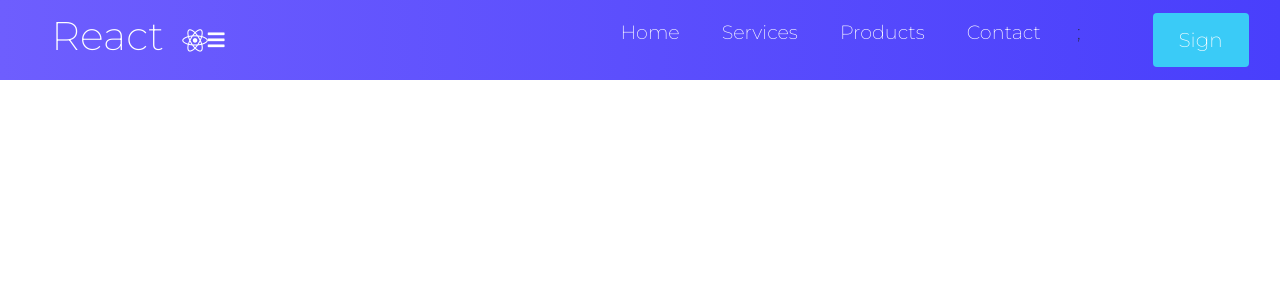
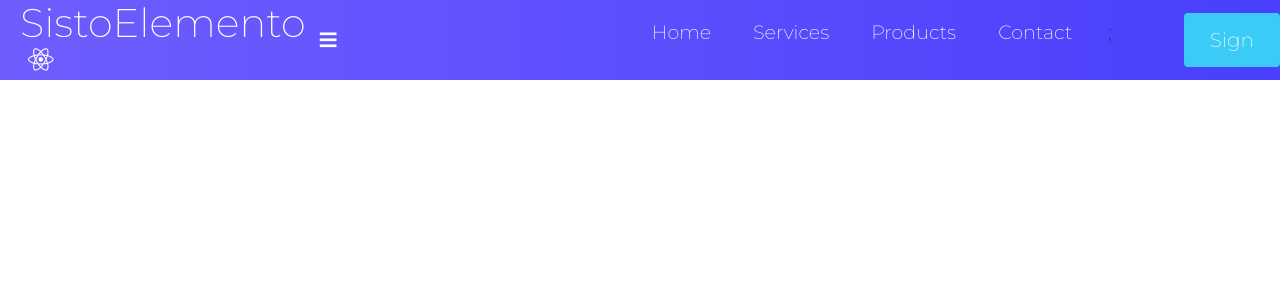
Before and after one commit to akashkmr27089/akashkmr27089.github.io, a React (Create React App) app: page / in a window 1280 px wide. Shown: the top 300 px of the page. Built offline with nearby package versions, Linux system fonts and the light colour scheme; the HTML template or start-up script is replaced by a standard one.

Commit message:
adding Name

```diff
--- a/src/Components/NavBar/navbar.js
+++ b/src/Components/NavBar/navbar.js
@@ -8,7 +8,7 @@ function NavBar() {
 
     return (
         <nav className="NavbarItems">
-            <h1 className="navbar-logo"> React <i className="fab fa-react"></i></h1>
+            <h1 className="navbar-logo"> SistoElemento <i className="fab fa-react"></i></h1>
             <div className="menu-icon" onClick={() => clickedFunc(!clicked)}>
                 <i className={clicked ? 'fas fa-times' : 'fas fa-bars'} ></i>
             </div>
```
